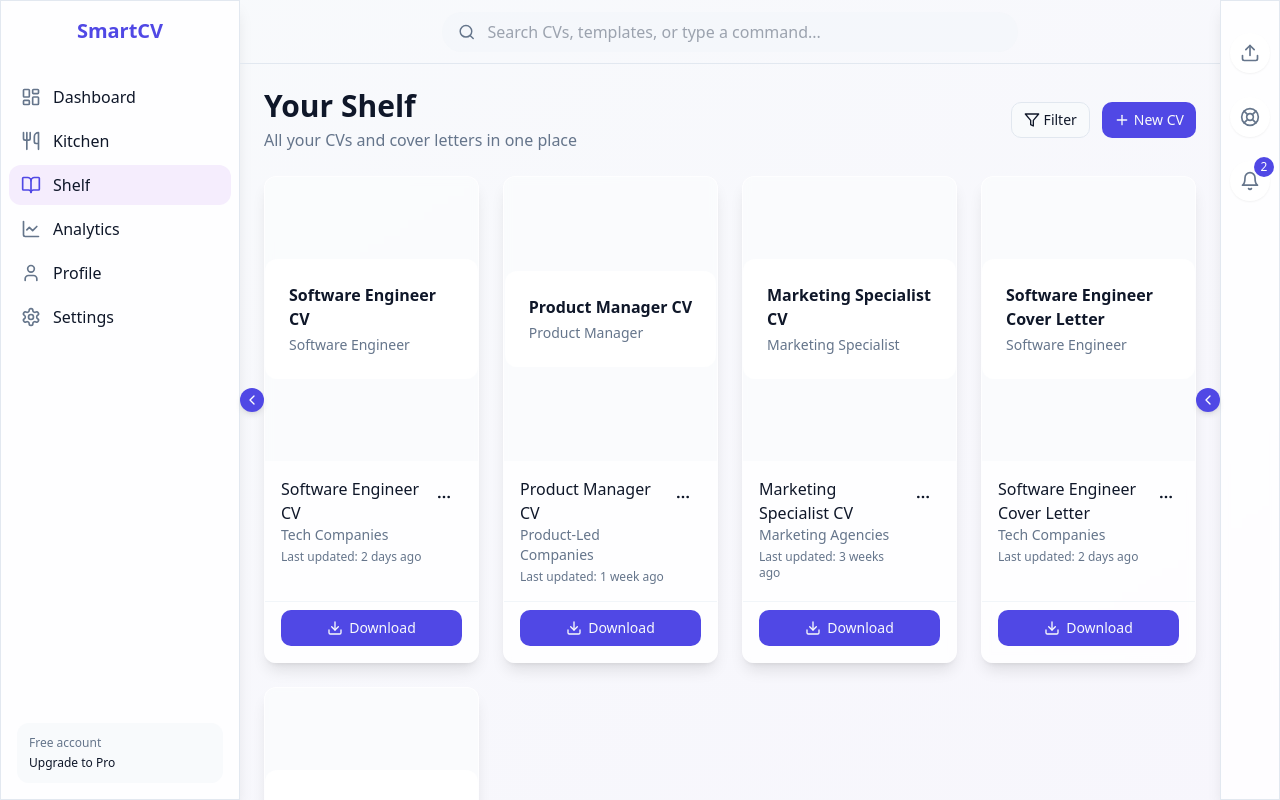
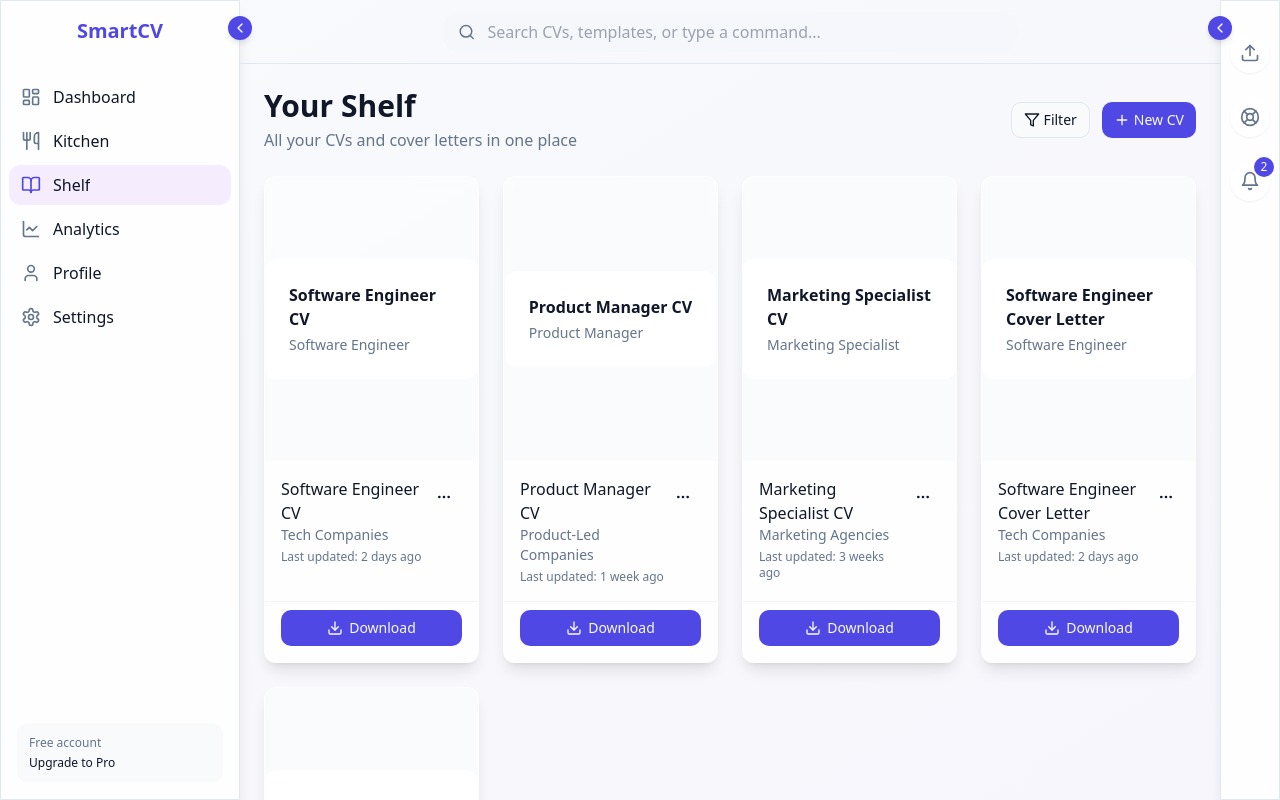
Before and after one commit to BerjisTech/cv-kitchen-ai-craft, a React (Vite) app: page /shelf in a window 1280 px wide. Built offline with nearby package versions, Linux system fonts and the light colour scheme.

Commit message:
Add sidebar collapse icons
Add collapse icons to the top of each sidebar for collapsing/expanding.

```diff
--- a/src/components/layout/MainLayout.tsx
+++ b/src/components/layout/MainLayout.tsx
@@ -16,21 +16,15 @@ export const MainLayout: React.FC<MainLayoutProps> = ({ children }) => {
   return (
     <div className="flex h-screen w-full overflow-hidden bg-gradient-to-br from-background to-accent/30">
       {/* Left Sidebar */}
-      <div
-        className={`transition-all duration-300 ease-in-out ${
-          leftSidebarCollapsed ? 'w-[60px]' : 'w-[240px]'
-        }`}
+      <div className="relative flex flex-col transition-all duration-300 ease-in-out"
+        style={{
+          width: leftSidebarCollapsed ? '60px' : '240px'
+        }}
       >
-        <LeftSidebar collapsed={leftSidebarCollapsed} />
-      </div>
-
         {/* Left sidebar toggle button */}
         <button
           onClick={() => setLeftSidebarCollapsed(!leftSidebarCollapsed)}
-        className="absolute left-[240px] top-1/2 -translate-y-1/2 z-10 bg-primary text-white rounded-full p-1 shadow-md transition-all duration-300 ease-in-out"
-        style={{
-          transform: `translate(${leftSidebarCollapsed ? '-220px' : '0px'}, -50%)`
-        }}
+          className="absolute right-0 top-4 z-10 bg-primary text-white rounded-full p-1 shadow-md transition-all duration-300 ease-in-out translate-x-1/2"
         >
           {leftSidebarCollapsed ? (
             <ChevronRight size={16} />
@@ -38,6 +32,9 @@ export const MainLayout: React.FC<MainLayoutProps> = ({ children }) => {
             <ChevronLeft size={16} />
           )}
         </button>
+
+        <LeftSidebar collapsed={leftSidebarCollapsed} />
+      </div>
 
       {/* Main Content */}
       <div className="flex flex-col flex-1 relative">
@@ -50,21 +47,15 @@ export const MainLayout: React.FC<MainLayoutProps> = ({ children }) => {
       </div>
 
       {/* Right Sidebar */}
-      <div
-        className={`transition-all duration-300 ease-in-out ${
-          rightSidebarCollapsed ? 'w-[60px]' : 'w-[300px]'
-        }`}
+      <div className="relative flex flex-col transition-all duration-300 ease-in-out"
+        style={{
+          width: rightSidebarCollapsed ? '60px' : '300px'
+        }}
       >
-        <RightSidebar collapsed={rightSidebarCollapsed} />
-      </div>
-
         {/* Right sidebar toggle button */}
         <button
           onClick={() => setRightSidebarCollapsed(!rightSidebarCollapsed)}
-        className="absolute right-[60px] top-1/2 -translate-y-1/2 z-10 bg-primary text-white rounded-full p-1 shadow-md transition-all duration-300 ease-in-out"
-        style={{
-          right: rightSidebarCollapsed ? '60px' : '300px'
-        }}
+          className="absolute left-0 top-4 z-10 bg-primary text-white rounded-full p-1 shadow-md transition-all duration-300 ease-in-out -translate-x-1/2"
         >
           {rightSidebarCollapsed ? (
             <ChevronLeft size={16} />
@@ -72,6 +63,9 @@ export const MainLayout: React.FC<MainLayoutProps> = ({ children }) => {
             <ChevronRight size={16} />
           )}
         </button>
+
+        <RightSidebar collapsed={rightSidebarCollapsed} />
+      </div>
     </div>
   );
 };
```
Lines whose indentation alone changed are shown as unchanged.
